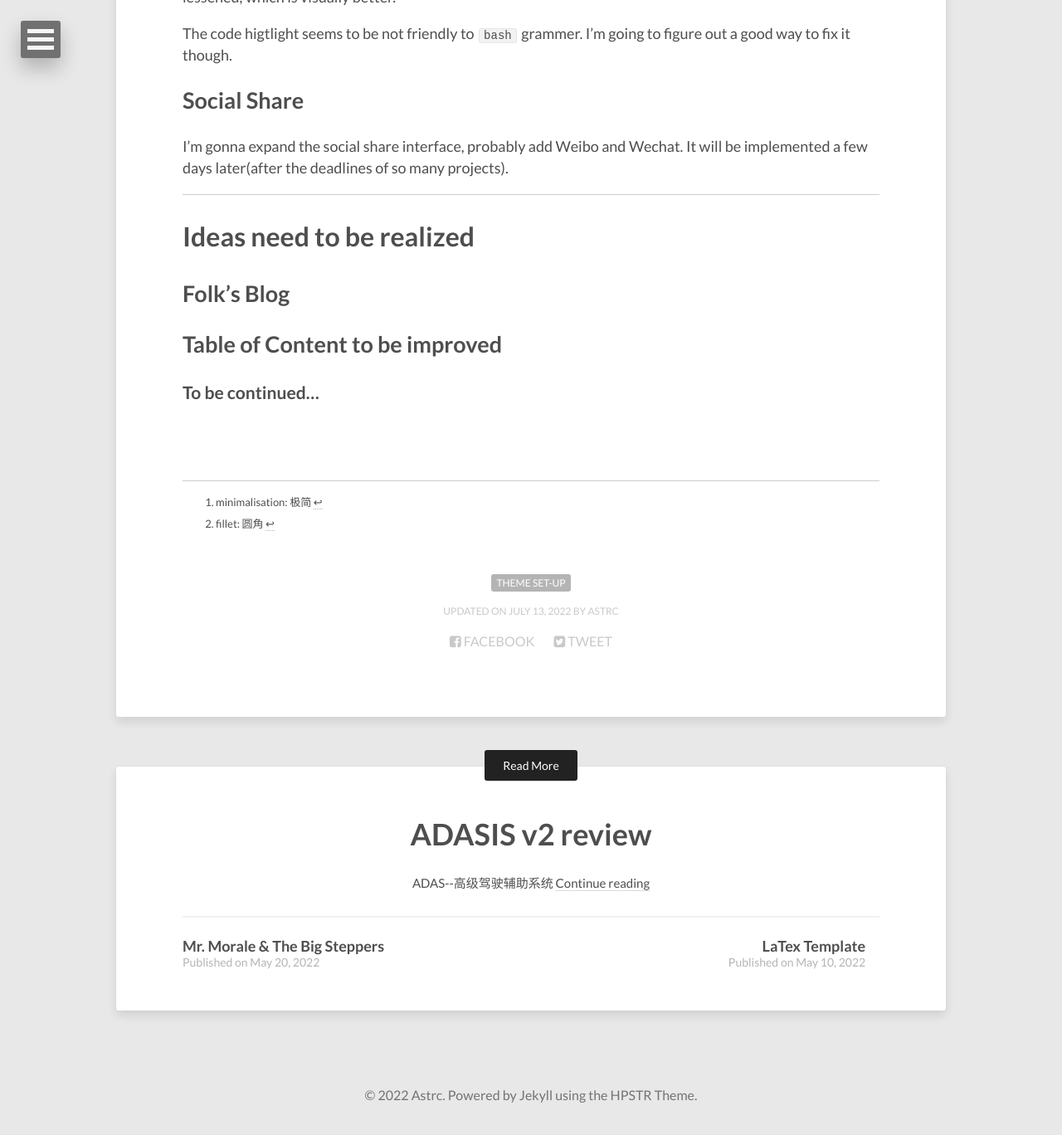
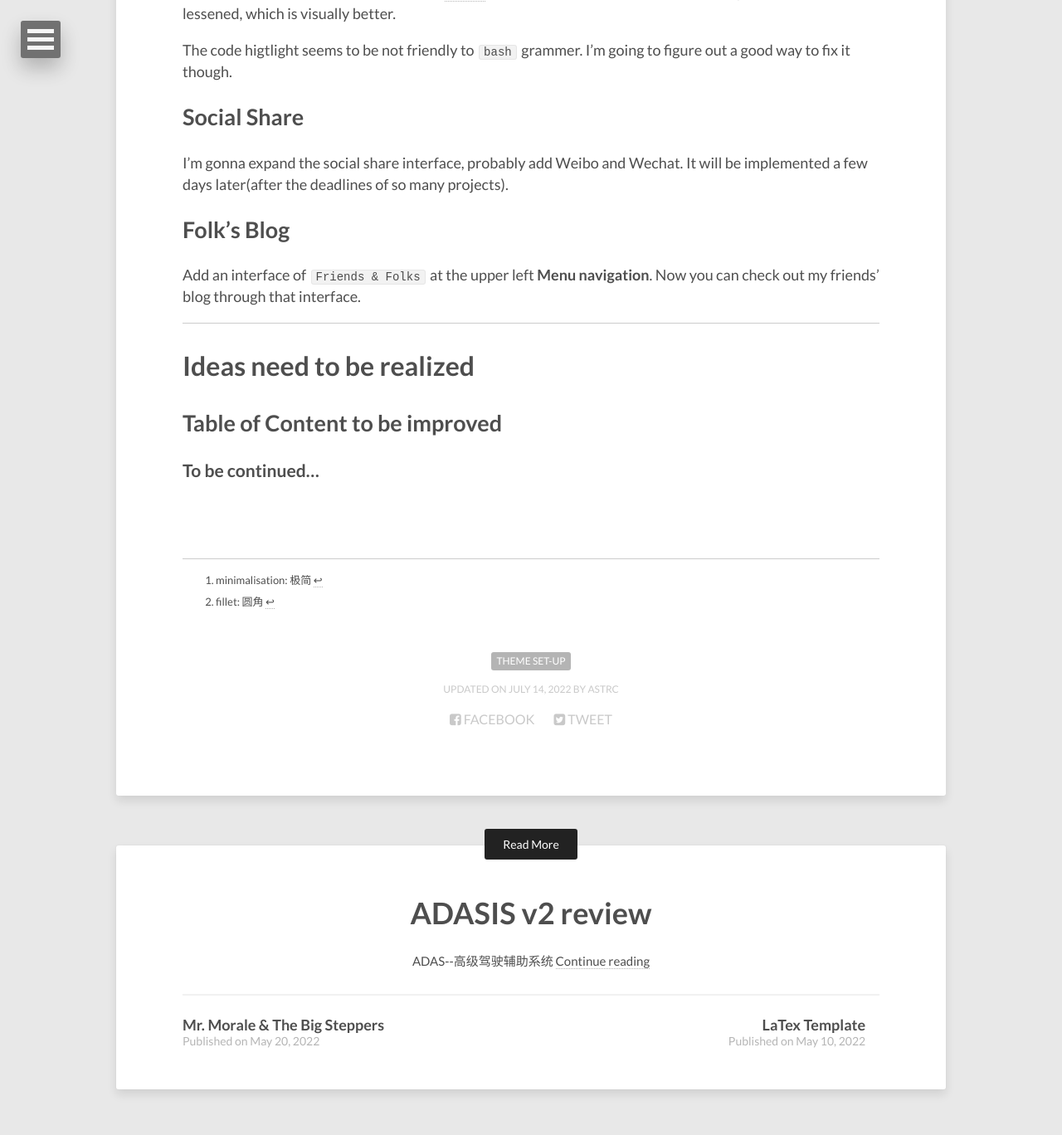
Before and after one commit to lucameng/lucameng.github.io, a Jekyll site: the page built from _posts/2022-05-08-customize-my-theme.md, in a window 1280 px wide and 1400 px high, scrolled down 1749 px. Shown: the top 1368 px of the window at 83% size. Built offline with Jekyll 4.4.1, drawn with Linux system fonts in a browser that asks for light colours; some of the changed text lies outside the part shown.

Commit message:
modify post 'customize my theme'

```diff
--- a/_posts/2022-05-08-customize-my-theme.md
+++ b/_posts/2022-05-08-customize-my-theme.md
@@ -2,7 +2,7 @@
 layout: post
 title: Customize my Theme
 description: "我是如何定制我的主题的？"
-modified: 2022-07-13
+modified: 2022-07-14
 tags: [Theme set-up]
 image:
   path: /images/abstract-10.jpg
@@ -13,6 +13,8 @@ image:
 
 
 Last night I was tossing and turning, thinking of some fabulous ideas about how I customized this theme. And I'm gonna do a quick write-down in case my ideas are all gone. Click [here](https://mmistakes.github.io/jekyll-theme-hpstr/) to take a quick look at the original look of this theme. Let's get it started.
+
+___
 
 ## Minimalisation[^1]
 
@@ -48,11 +50,14 @@ The code higtlight seems to be not friendly to `bash` grammer. I'm going to figu
 
 I'm gonna expand the social share interface, probably add Weibo and Wechat. It will be implemented a few days later(after the deadlines of so many projects).
 
+
+## Folk's Blog
+
+Add an interface of `Friends & Folks` at the upper left **Menu navigation**. Now you can check out my friends' blog through that interface.
+
 ___
 
 # Ideas need to be realized
-
-## Folk's Blog
 
 ## Table of Content to be improved
 
```
